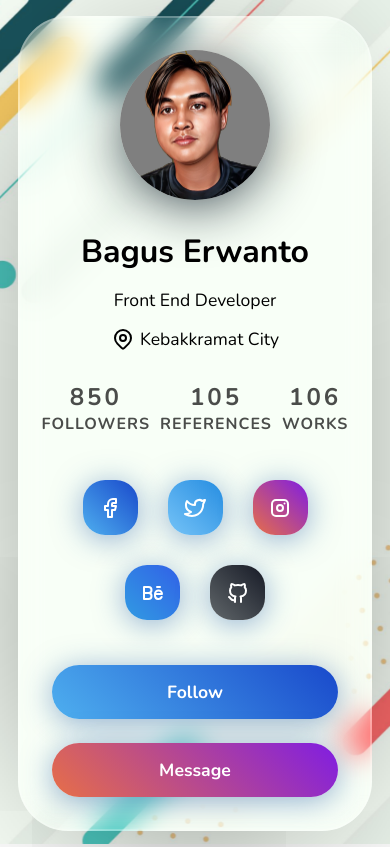
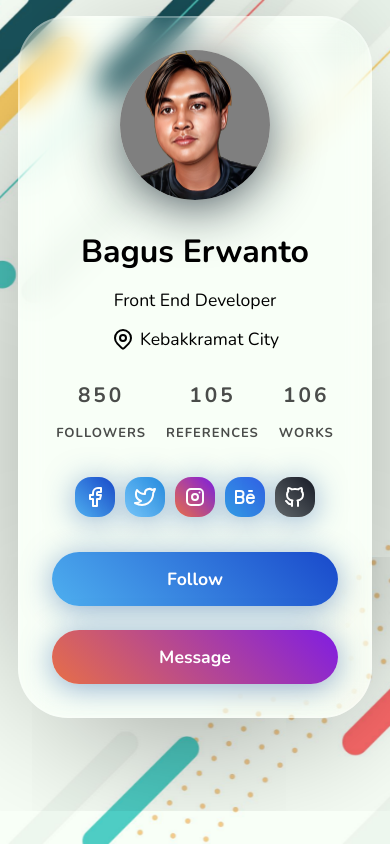
Before and after one commit to volumeee/profile-card, a plain HTML site: page index.html in a window 390 px wide. Drawn offline with nearby package versions, Linux system fonts and the light colour scheme.

Commit message:
make the display more responsive

```diff
--- a/style.scss
+++ b/style.scss
@@ -104,7 +104,7 @@ body{
         gap: 50px;
 
         @media screen and (max-width: 576px){
-            gap: 10px;
+            gap: 20px;
         }
 
         & > div {
@@ -127,15 +127,15 @@ body{
 
             @media screen and (max-width: 576px){
             & > *:first-child{
-                font-size: 1.5rem;
+                font-size: 1.3rem;
                 opacity: .7;
-                padding: auto;
-                margin: auto;
+
 
                 }
             & > *:last-child{
-                font-size: 1rem;
+                font-size: 13px;
                 opacity: .7;
+
             }
         }
         }
@@ -160,6 +160,13 @@ body{
             position: relative;
             flex-shrink: 0;
             transition: all .3s ease-in-out;
+
+            @media screen and (max-width: 576px){
+                height: 40px;
+                width: 40px;
+                margin: 5px;
+
+            }
 
             @media screen and(max-width: 2000px){
                 &:hover{
@@ -216,6 +223,7 @@ body{
                 min-width: 170px;
             }
 
+
             @media screen and (max-width: 576px) {
                 min-width: inherit;
                 width: 100%;
```
Also changed, not shown: css/style.css.
